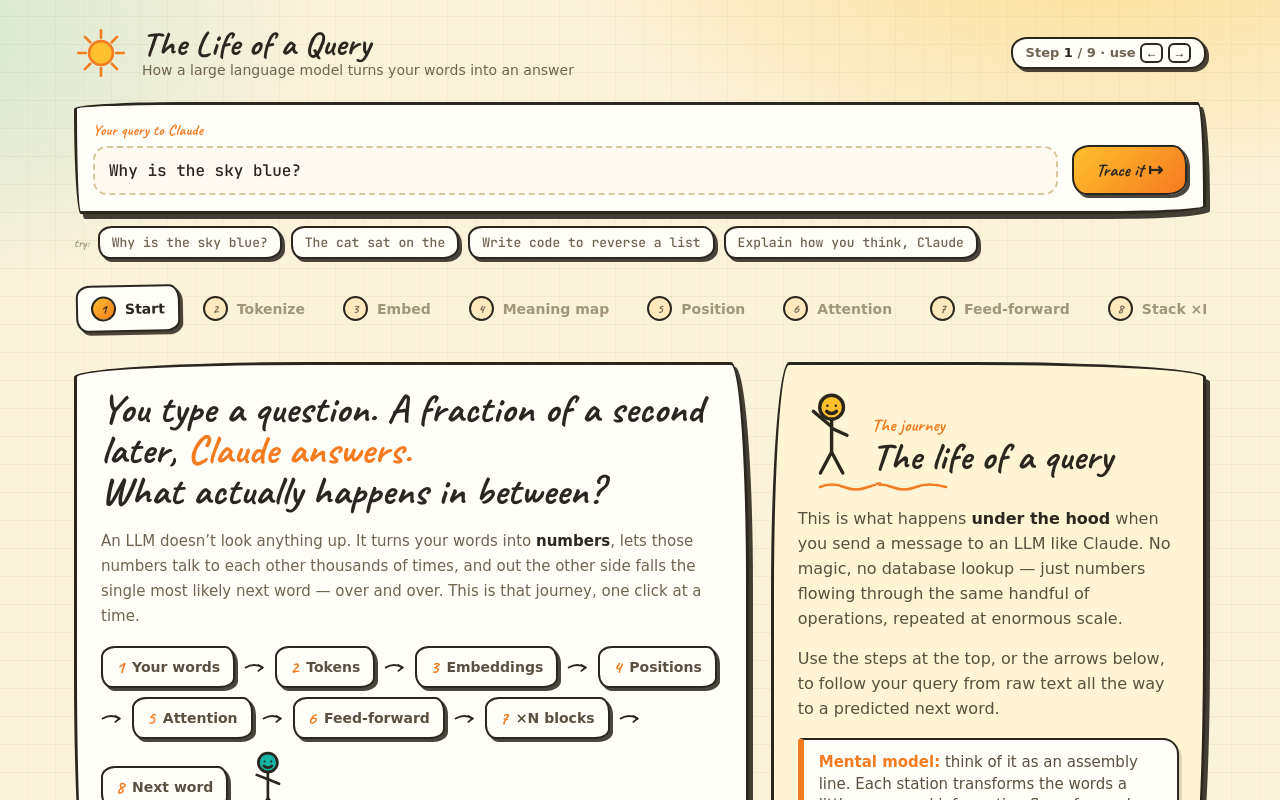
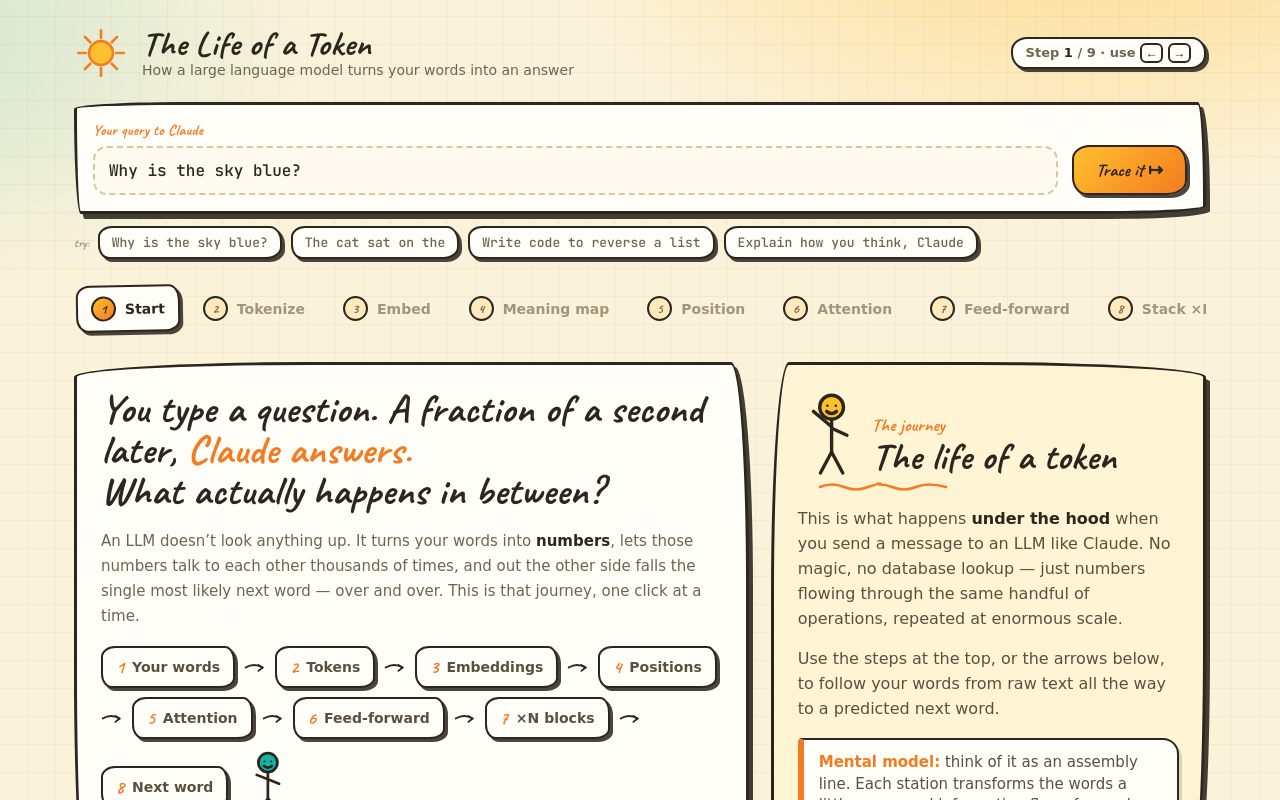
Before and after one commit to priyankavergadia/life-of-a-token, a React (Vite) app: page / in a window 1280 px wide. Shown: the top 800 px of the page. Built offline with nearby package versions, Linux system fonts and the light colour scheme; a web font is replaced by a local one.

Commit message:
Rename app to 'The Life of a Token' and set Pages base to /life-of-a-token/
Co-Authored-By: Claude Opus 4.8 <noreply@anthropic.com>

```diff
--- a/index.html
+++ b/index.html
@@ -4,7 +4,7 @@
     <meta charset="UTF-8" />
     <link rel="icon" type="image/svg+xml" href="/favicon.svg" />
     <meta name="viewport" content="width=device-width, initial-scale=1.0" />
-    <title>The Life of a Query · How an LLM Thinks</title>
+    <title>The Life of a Token · How an LLM Thinks</title>
     <link rel="preconnect" href="https://fonts.googleapis.com" />
     <link rel="preconnect" href="https://fonts.gstatic.com" crossorigin />
     <link
--- a/package.json
+++ b/package.json
@@ -1,9 +1,9 @@
 {
-  "name": "life-of-a-query",
+  "name": "life-of-a-token",
   "private": true,
   "version": "1.0.0",
   "type": "module",
-  "description": "An interactive, step-by-step visual journey through a transformer LLM — the life of a query to Claude.",
+  "description": "An interactive, step-by-step visual journey through a transformer LLM — the life of a token inside Claude.",
   "scripts": {
     "dev": "vite",
     "build": "vite build",
--- a/src/App.jsx
+++ b/src/App.jsx
@@ -14,11 +14,11 @@ const POSE_COLORS = ['#ffc02e', '#f47b20', '#15b3a4', '#2e9bd6', '#8a5cf0', '#f4
 const STEPS = [
   {
     id: 'intro', tab: 'Start', kicker: 'The journey',
-    title: 'The life of a query',
+    title: 'The life of a token',
     body: (
       <>
         <p>This is what happens <b>under the hood</b> when you send a message to an LLM like Claude. No magic, no database lookup — just numbers flowing through the same handful of operations, repeated at enormous scale.</p>
-        <p>Use the steps at the top, or the arrows below, to follow your query from raw text all the way to a predicted next word.</p>
+        <p>Use the steps at the top, or the arrows below, to follow your words from raw text all the way to a predicted next word.</p>
         <div className="note analogy"><b>Mental model:</b> think of it as an assembly line. Each station transforms the words a little more, and information flows forward until a confident answer pops out the end.</div>
       </>
     ),
@@ -161,7 +161,7 @@ export default function App() {
             <SunDoodle size={52} />
           </div>
           <div>
-            <h1>The Life of a Query</h1>
+            <h1>The Life of a Token</h1>
             <div className="sub">How a large language model turns your words into an answer</div>
           </div>
         </div>
--- a/src/components.jsx
+++ b/src/components.jsx
@@ -471,7 +471,7 @@ export function IntroView() {
         </motion.div>
       </div>
       <div className="note analogy">
-        <b>Try it:</b> change the query up top to anything you like, then walk through the steps.
+        <b>Try it:</b> change the prompt up top to anything you like, then walk through the steps.
         Every visual recomputes from your actual words.
       </div>
     </div>
--- a/vite.config.js
+++ b/vite.config.js
@@ -1,10 +1,10 @@
 import { defineConfig } from 'vite'
 import react from '@vitejs/plugin-react'
 
-// On GitHub Pages the app is served from /life-of-a-query/.
+// On GitHub Pages the app is served from /life-of-a-token/.
 // Keep dev at root so the local preview and tooling work normally.
 export default defineConfig(({ command }) => ({
-  base: command === 'build' ? '/life-of-a-query/' : '/',
+  base: command === 'build' ? '/life-of-a-token/' : '/',
   plugins: [react()],
   server: { port: 5173 },
 }))
```
Also changed, not shown: 1 other file (tests, documents, lock files or other folders).
